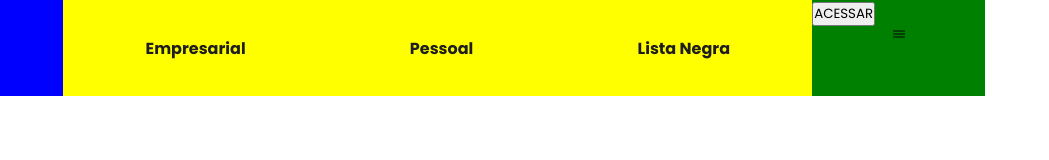
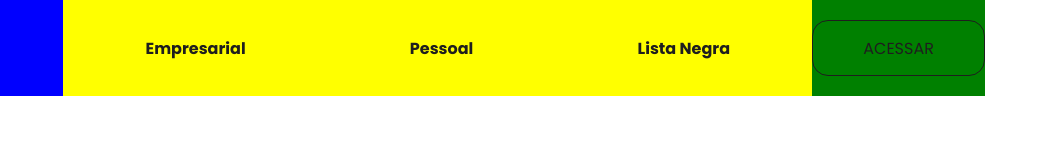
Before and after one commit to RED-WAY/MANOSecurity, a website: page public/index.html in a window 1280 px wide. Shown: the full height of the page, 231-1280 px from the left. Drawn offline with nearby package versions, Linux system fonts and the light colour scheme.

Commit message:
build: button proto

```diff
--- a/public/css/global.css
+++ b/public/css/global.css
@@ -71,9 +71,21 @@ nav ul {
 .wrapper-buttons {
   width: 40%;
   background-color: green;
+  display: flex;
+  /* justify-content: center; */
+  align-items: center;
 }
 
-header
+button {
+ background: transparent;
+ width: 12em;
+ height: 3.5em;
+ font-size: 1rem;
+ color: var(--B);
+ border: .1rem solid var(--B);
+ border-radius: 1em;
+ cursor: pointer;
+}
 
 #menu_icon {
   display: flex;
--- a/public/css/global.media.css
+++ b/public/css/global.media.css
@@ -32,9 +32,14 @@ html {
     font-size: 16px;
   }
 }
+@media (min-width: 1441px) {
+  html {
+    font-size: 18px;
+  }
+}
 @media (min-width: 1921px) {
   html {
-    font-size: 18px;
+    font-size: 20px;
   }
 }
 @media (min-width: 2561px) {
```
Also changed, not shown: public/index.html (+1 -0 lines).
